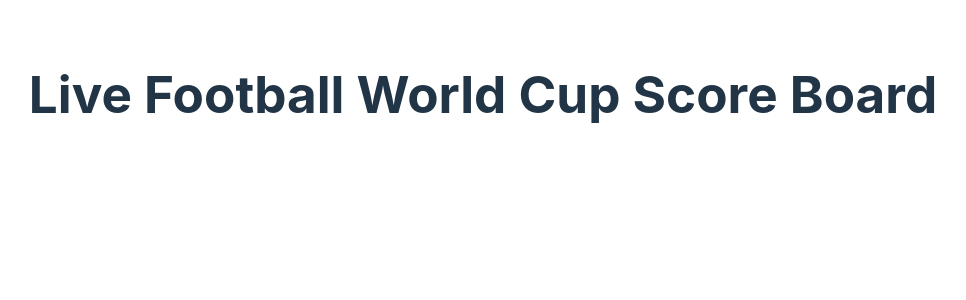
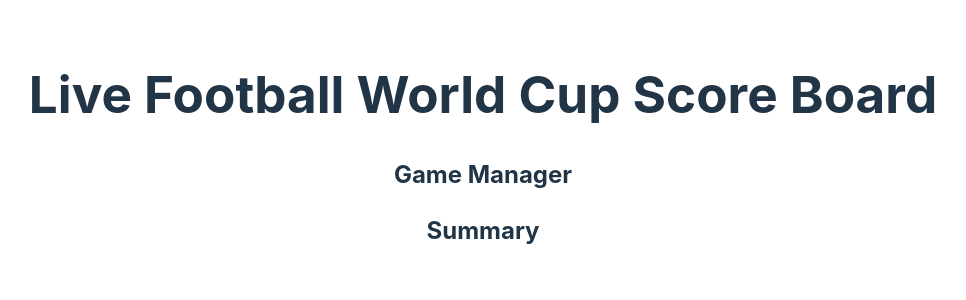
Before and after one commit to JordiLakland/live-football-world-cup-score-board, a React (Vite) app: page / in a window 1280 px wide. Shown: the top 300 px of the page, without its empty margins (157-1123 px from the left). Built offline with nearby package versions, Linux system fonts and the light colour scheme.

Commit message:
Add base components and ScoreboardView component

```diff
--- a/src/App.tsx
+++ b/src/App.tsx
@@ -1,9 +1,11 @@
+import ScoreboardView from "./views/ scoreboard/ScoreboardView";
+
 import styles from "./App.module.css";
 
 export default function App() {
     return (
         <div className={styles.container}>
-            <h1>Live Football World Cup Score Board</h1>
+            <ScoreboardView />
         </div>
     );
 }
--- a/src/classes/Scoreboard.ts
+++ b/src/classes/Scoreboard.ts
@@ -1,4 +1,4 @@
-import { ActiveGame, GameResult, Matchup } from "../tests/Scoreboard.test";
+import { ActiveGame, GameResult, Matchup } from "../types/game";
 
 export default class Scoreboard {
     private activeGames: ActiveGame[] = [];
--- /dev/null
+++ b/src/views/ scoreboard/ScoreboardView.tsx
@@ -0,0 +1,12 @@
+import GameManager from "./components/GameManager";
+import Summary from "./components/Summary";
+
+export default function ScoreboardView() {
+    return (
+        <div>
+            <h1>Live Football World Cup Score Board</h1>
+            <GameManager />
+            <Summary />
+        </div>
+    );
+}
--- /dev/null
+++ b/src/views/ scoreboard/components/GameManager.tsx
@@ -0,0 +1,11 @@
+interface GameManagerProps {
+    // Empty props
+}
+
+export default function GameManager(props: GameManagerProps) {
+    return (
+        <div>
+            <h2>Game Manager</h2>
+        </div>
+    );
+}
--- /dev/null
+++ b/src/views/ scoreboard/components/Summary.tsx
@@ -0,0 +1,11 @@
+interface SummaryProps {
+    // Empty props
+}
+
+export default function Summary(props: SummaryProps) {
+    return (
+        <div>
+            <h2>Summary</h2>
+        </div>
+    );
+}
```
Also changed, not shown: src/types/game.ts (added, +15 -0 lines), 1 other file (tests, documents, lock files or other folders).
